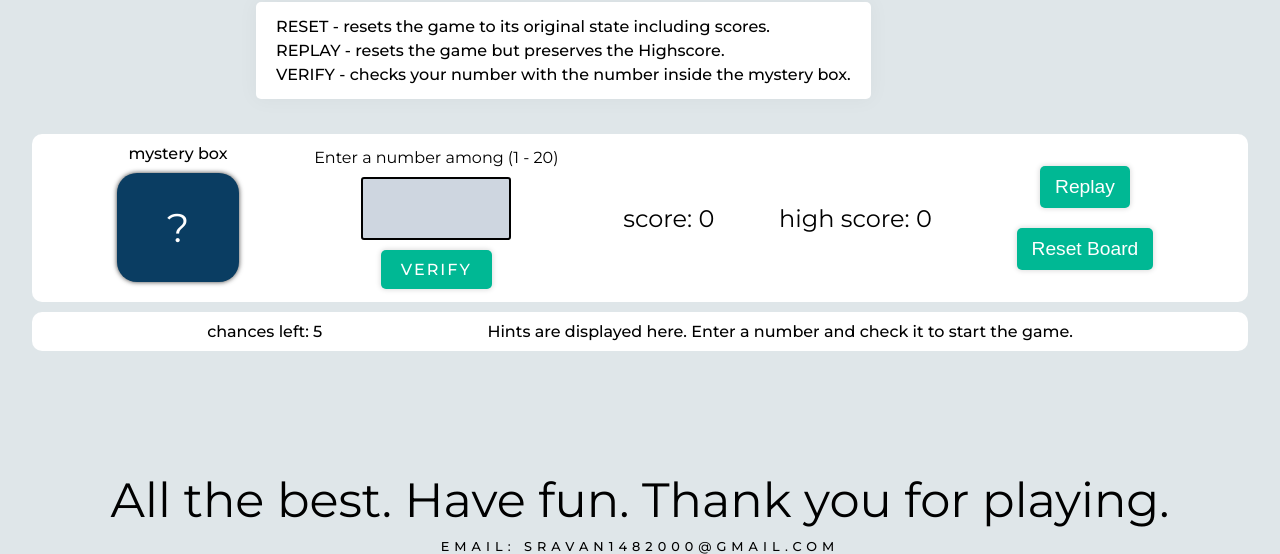
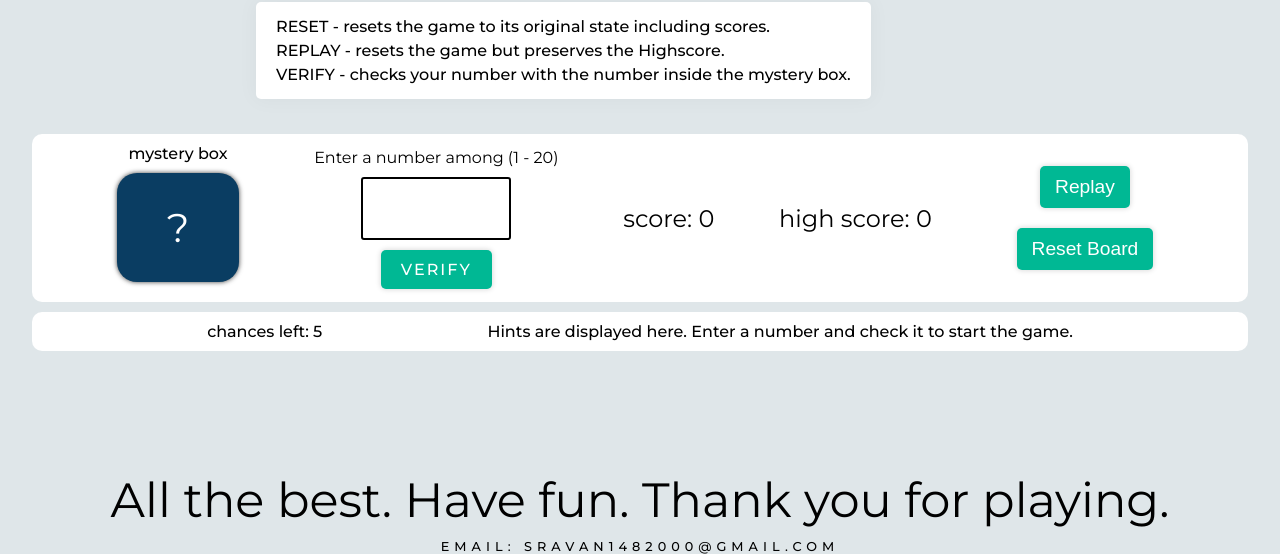
Before and after one commit to sravanTG/guess-the-number, a plain HTML site: page index.html in a window 1280 px wide. Shown: the part 393-947 px from the top of the page. Drawn offline with nearby package versions, Linux system fonts and the light colour scheme.

Commit message:
version 1.1

```diff
--- a/style.css
+++ b/style.css
@@ -167,7 +167,7 @@ ul {
 input {
   border: none;
   outline: none;
-  background-color: rgb(206, 214, 224);
+  background-color: rgb(255, 255, 255);
   color: rgb(0, 0, 0);
   border: 2px solid black;
   font-weight: 700;
```
